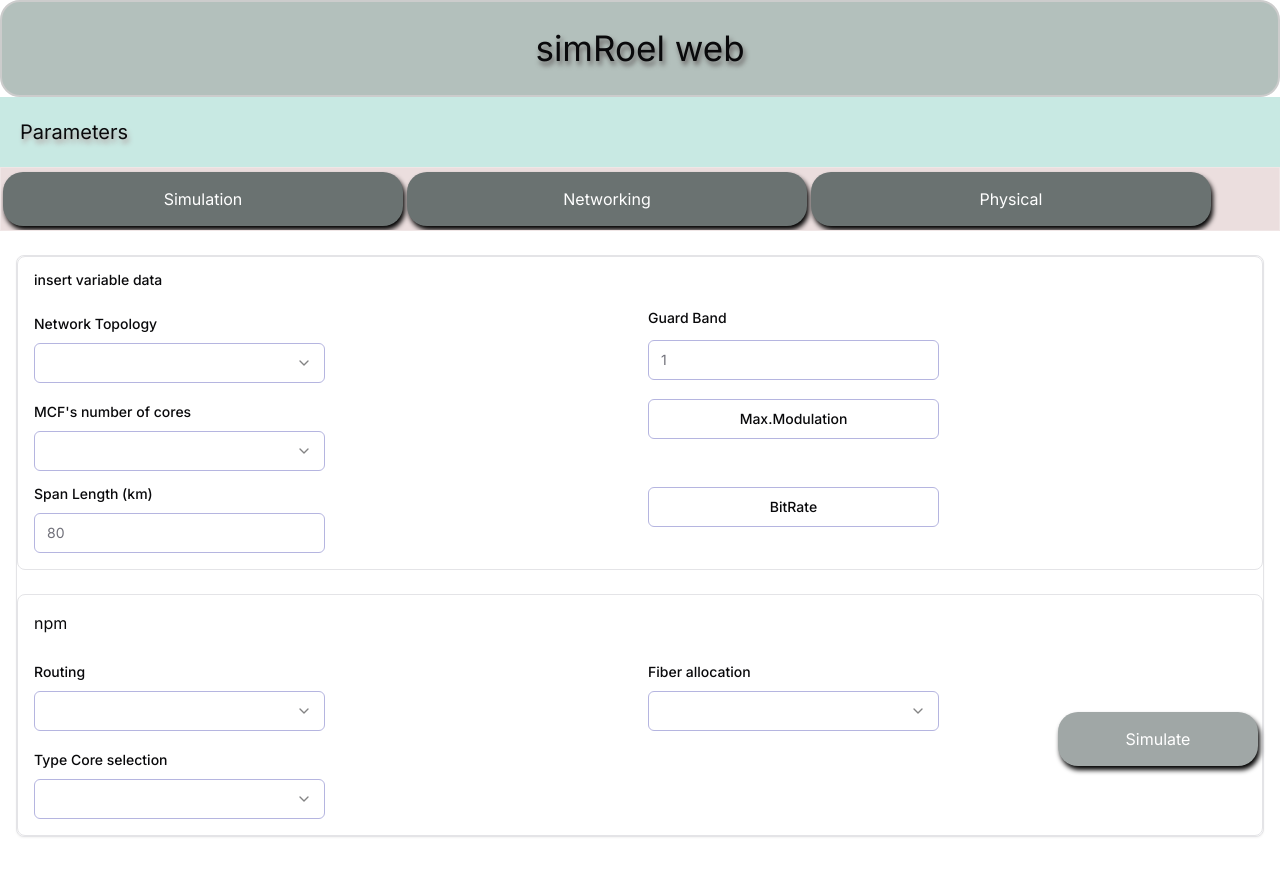
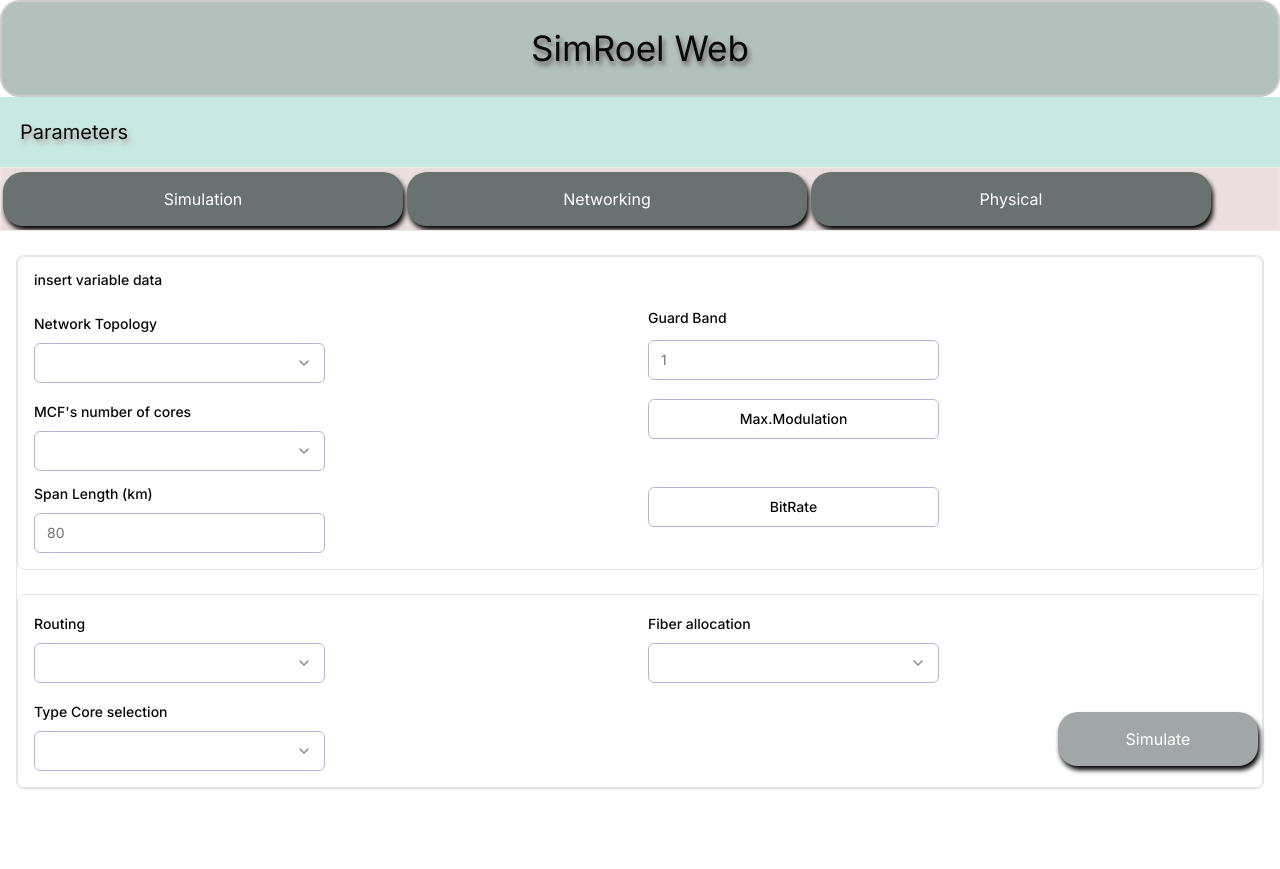
Before and after one commit to Daniloloureiro/simRoel, a Next.js app: page / in a window 1280 px wide. Both pictures are taken after a click on the button "Networking". After the commit the page ends 821 px from the top, so only its background shows below. Built offline with nearby package versions, Linux system fonts and the light colour scheme.

Commit message:
adicionada pagina de resultados

```diff
--- a/app/Networking.js
+++ b/app/Networking.js
@@ -190,7 +190,7 @@ export default function Networking() {
                         </div>
                             </div>
                     </fieldset>
-                    <fieldset className="grid gap-6 rounded-lg border p-4">npm
+                    <fieldset className="grid gap-6 rounded-lg border p-4">
                         <div className="grid grid-cols-2 gap-4">
                         <div className="grid grid-cols-2 gap-4">
                         <div className="grid gap-3">
--- /dev/null
+++ b/app/Result.js
@@ -0,0 +1,25 @@
+//Pagina para os resultados
+import React from 'react';
+import './header.css';
+import { useNavigate } from 'react-router-dom';
+
+export default function Result(){
+  //Necessário para navegação 55
+  const navigate = useNavigate();
+  const renderHome=()=>{
+    navigate('/');
+  }
+    return(
+    <main>
+      <div className="title">
+        <h1>SimRoel Web</h1>
+      </div>
+         <div className="parameters">
+            <h3>Result</h3>
+         </div>
+         <div>
+          <button className='Button' onClick={renderHome}>Return to Parameters</button>
+         </div>
+     </main>
+    )
+}
--- a/app/page.js
+++ b/app/page.js
@@ -1,12 +1,16 @@
 'use client';
 import {useState} from 'react';
+import { BrowserRouter as Router, Route, Routes, Link,useNavigate } from 'react-router-dom';
 import './header.css';
 import Simulation from './Simulation';
-import { useForm, FormProvider } from 'react-hook-form';
 import Networking from './Networking';
 import Physical from './Physical';
+import { useForm, FormProvider } from 'react-hook-form';
+import Result from './Result';
 
-export default function Home() {
+//Pagina inicial com parametros
+ function Home() {
+  const navigate=useNavigate(); //Navegar entre paginas
     /*Código para qual página de parâmetro reinderizar*/
     const [currentPage, setCurrentPage]=useState('simulation')
     const changePage=(page)=>{
@@ -20,17 +24,17 @@ export default function Home() {
       else
         return <Physical />
     }
-  /*Código de geração de json*/
+  /*Código de geração de json e mudança para pagian de resultados*/
     const methods=useForm();
     const onSubmit=(data)=>{
       const jsonData=JSON.stringify(data,null,2);
       console.log(jsonData);
+      navigate('/result');
   };
-/*Código da parte fixa da página*/
   return (
     <main >
       <div className="title">
-        <h1>simRoel web</h1>
+        <h1>SimRoel Web</h1>
       </div>
       <div className="parameters">
             <h3>Parameters</h3>
@@ -51,3 +55,21 @@ export default function Home() {
     </main>
   );
 }
+
+//Função principal
+export default function App() {
+  return (
+    <Router>
+      <div>
+        <nav>
+          <Link to="/"></Link>
+          <Link to="/result"></Link>
+        </nav>
+        <Routes>
+          <Route path="/" element={<Home />} />
+          <Route path="/result" element={<Result />} />
+        </Routes>
+      </div>
+    </Router>
+  );
+}
--- a/package.json
+++ b/package.json
@@ -22,6 +22,7 @@
     "react": "^18.3.1",
     "react-dom": "^18",
     "react-hook-form": "^7.51.5",
+    "react-router-dom": "^6.26.0",
     "select": "^1.1.2",
     "tailwind-merge": "^2.3.0",
     "tailwindcss-animate": "^1.0.7",
```
Also changed, not shown: 1 other file (tests, documents, lock files or other folders). Lines whose indentation alone changed are shown as unchanged.
